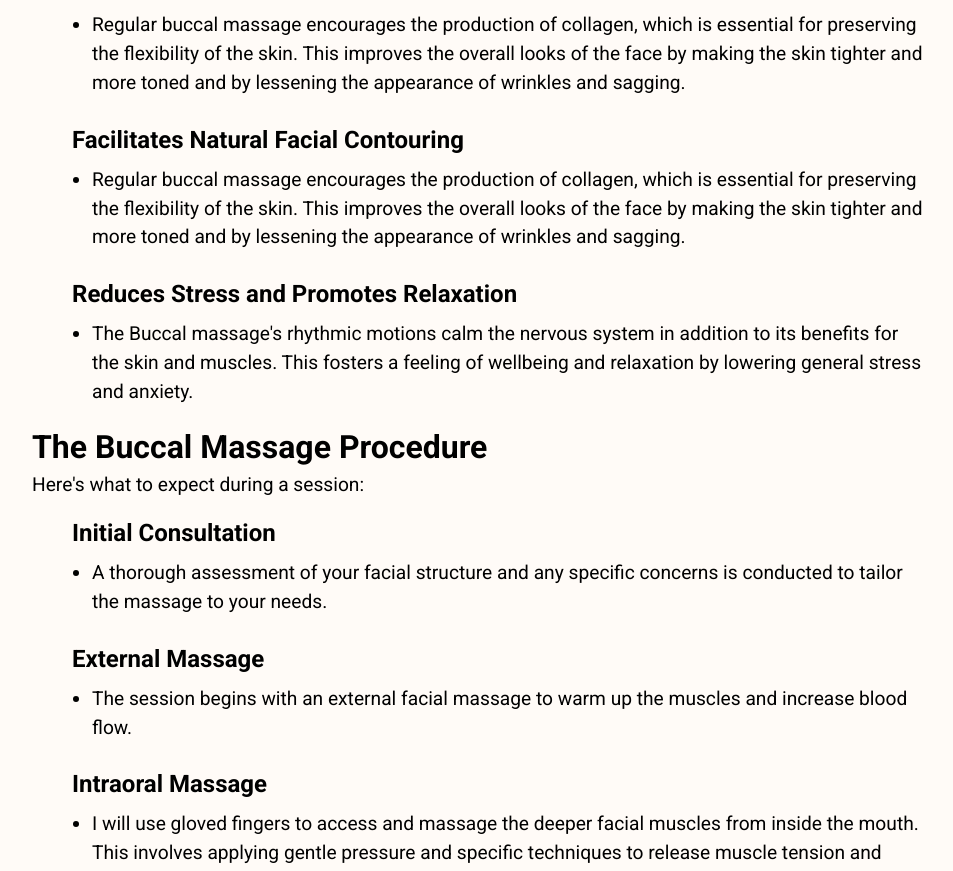
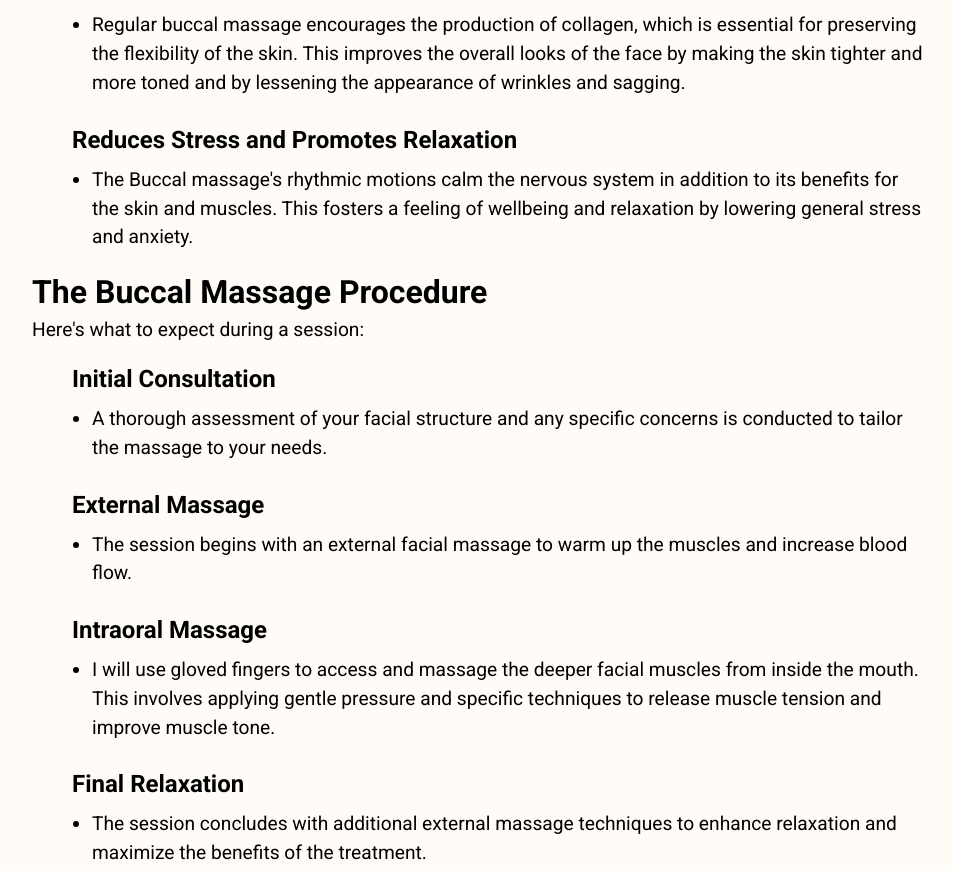
Before and after one commit to lbourke1234/massageTherapy, a Next.js app: page /blog/completeGuideToTheBenefitsOfBuccalMassage in a window 1280 px wide. Shown: the part 1441-2312 px from the top of the page, without its empty margins (160-1113 px from the left). Built offline with nearby package versions, Linux system fonts and the light colour scheme.

Commit message:
blog post line removed temp

```diff
--- a/src/app/pages/blogPosts/BenefitsOfBuccalMassage.jsx
+++ b/src/app/pages/blogPosts/BenefitsOfBuccalMassage.jsx
@@ -68,14 +68,14 @@ const BenefitsOfBuccalMassage = () => {
               {`Regular buccal massage encourages the production of collagen, which is essential for preserving the flexibility of the skin. This improves the overall looks of the face by making the skin tighter and more toned and by lessening the appearance of wrinkles and sagging.`}
             </li>
           </ul>
-          <ul className="list-disc cm800:ml-10 pb-4">
+          {/* <ul className="list-disc cm800:ml-10 pb-4">
             <li className="cmMobile:font-bold cmMobile:text-[1.1em] cm800:text-[1.5rem] list-none font-semibold pb-2">
               {`Facilitates Natural Facial Contouring`}
             </li>
             <li className="cm800:text-[1.2em] ml-5">
               {`Regular buccal massage encourages the production of collagen, which is essential for preserving the flexibility of the skin. This improves the overall looks of the face by making the skin tighter and more toned and by lessening the appearance of wrinkles and sagging.`}
             </li>
-          </ul>
+          </ul> */}
           <ul className="list-disc cm800:ml-10 pb-4">
             <li className="cmMobile:font-bold cmMobile:text-[1.1em] cm800:text-[1.5rem] list-none font-semibold pb-2">
               {`Reduces Stress and Promotes Relaxation`}
```
